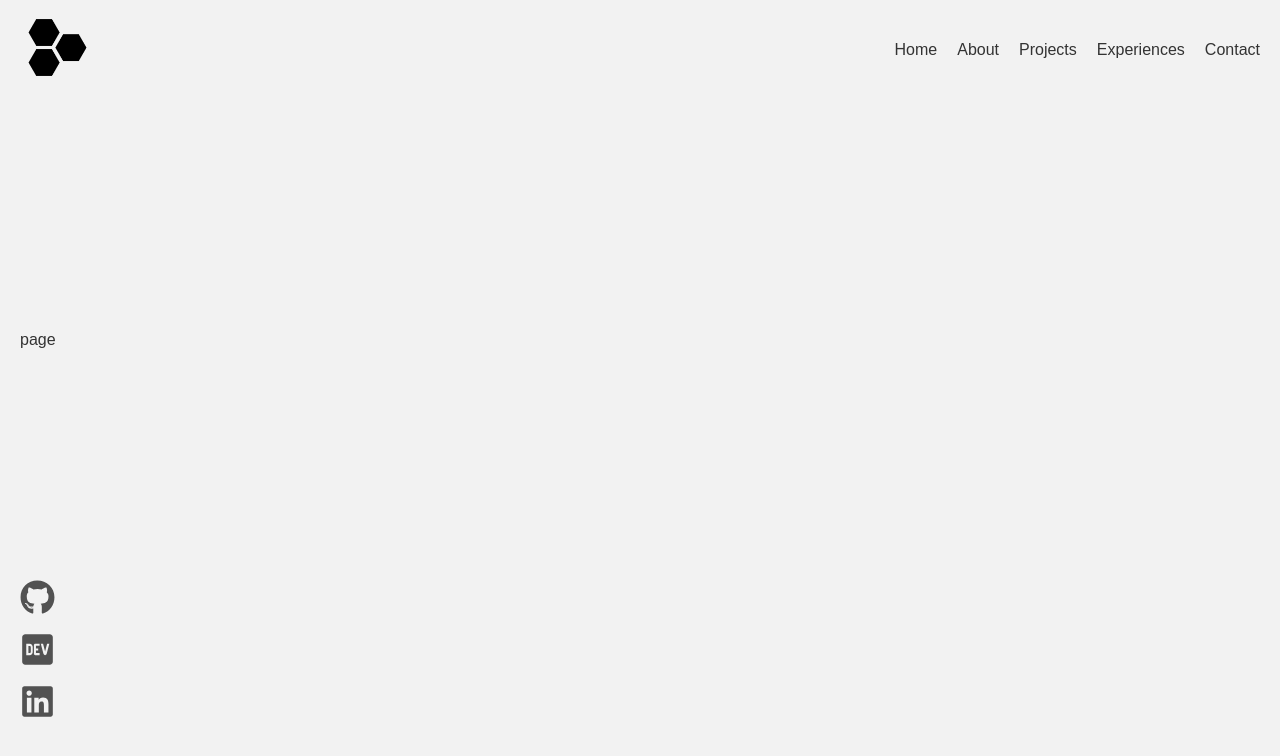
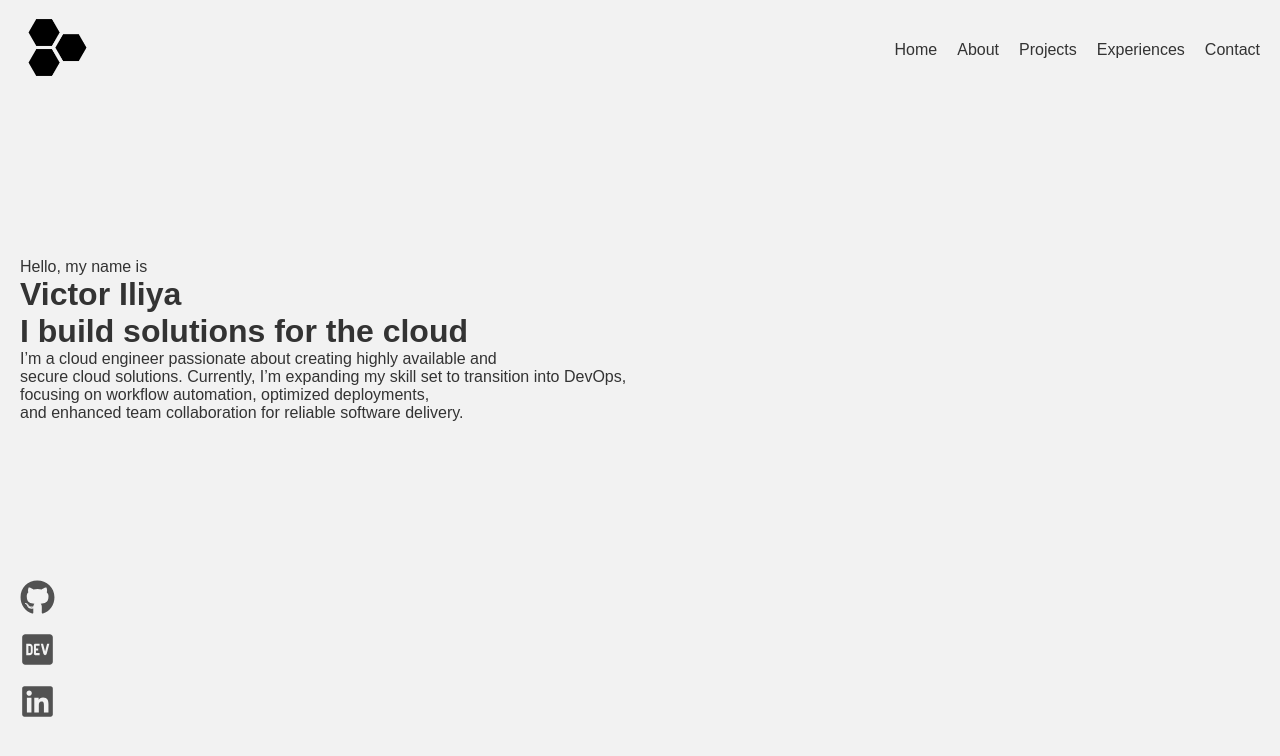
Before and after one commit to VSI12/Portfolio_v2, a Next.js app: page / in a window 1280 px wide. Shown: the top 756 px of the page. Built offline with nearby package versions, Linux system fonts and the light colour scheme.

Commit message:
added the hero content

```diff
--- a/src/app/page.jsx
+++ b/src/app/page.jsx
@@ -1,10 +1,21 @@
 import Image from "next/image";
 import styles from "./page.module.css";
+import ViewCounter from "@/components/counter/Counter";
 
 export default function Home() {
   return (
-    <div>
-     page
+    <div className={styles.container}>
+      <p className={styles.title}>
+        Hello, my name is
+      </p>
+      <h1 className={styles.name}>Victor Iliya</h1>
+      <h1 className={styles.name}>I build solutions for the cloud</h1>
+      <p className={styles.description}>
+        I’m a cloud engineer passionate about creating highly available and <br />
+        secure cloud solutions. Currently, I’m expanding my skill set to transition into DevOps, <br />
+         focusing on workflow automation, optimized deployments, <br />
+          and enhanced team collaboration for reliable software delivery.
+        </p>
     </div>
   );
 }
--- a/src/components/counter/Counter.jsx
+++ b/src/components/counter/Counter.jsx
@@ -1,3 +1,4 @@
+"use client"
 import React, { useState, useEffect } from 'react';
 
 const ViewCounter = () => {
```
